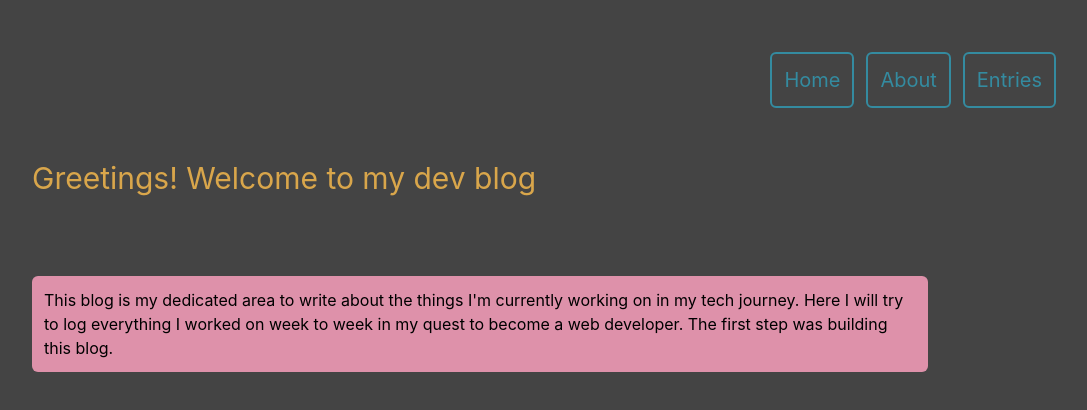
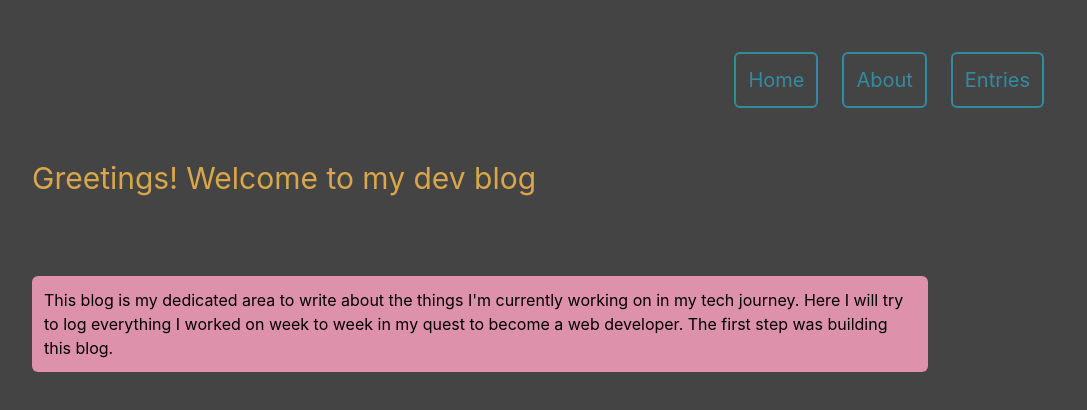
Before and after one commit to sevrinn/my-blog, a React (Create React App) app in the folder client/: page / in a window 1280 px wide. Shown: the top 410 px of the page, without its empty margins (160-1247 px from the left). Built offline with nearby package versions, Linux system fonts and the light colour scheme.

Commit message:
made animation more prominent

```diff
--- a/client/src/NavBar.js
+++ b/client/src/NavBar.js
@@ -5,7 +5,7 @@ const NavBar = () => {
   const navStyle = 'p-3 mb-10'
   const navUlStyle = 'flex justify-end'
   const navLiStyle =
-    'transition duration-300 ease-in-out hover:scale-110 duration-200 hover:bg-sevBlue hover:text-sevGrey mr-3 p-3 border-2 border-sevBlue rounded-md text-sevBlue text-xl'
+    'transition duration-300 ease-in-out hover:scale-125 duration-200 hover:bg-sevBlue hover:text-sevGrey mr-6 p-3 border-2 border-sevBlue rounded-md text-sevBlue text-xl'
 
   return (
     <nav className={navStyle}>
```
